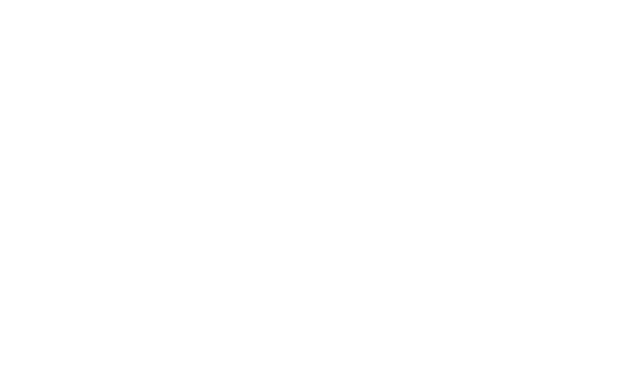
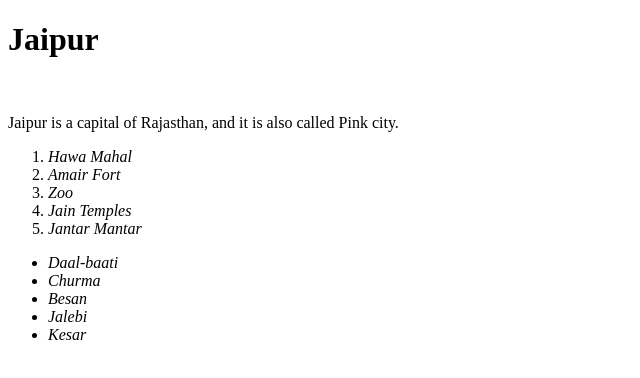
Before and after one commit to acciojob/favorite-holiday-m-j0401, a website: page main.html in a window 1280 px wide. Shown: the whole page, without its empty margins (0-640 px from the left). Drawn offline with Linux system fonts and the light colour scheme.

Commit message:
created a submission

```diff
--- a/main.html
+++ b/main.html
@@ -10,6 +10,23 @@
 	<!-- the entire body must be written by student -->
     <script type="text/javascript" src="./script.js">
 </script>
+	<H1>Jaipur</H1>
+	<br>
+	<p>Jaipur is a capital of Rajasthan, and it is also called Pink city.</p>
+	<ol>
+	 <li><em>Hawa Mahal</em></li>
+	 <li><em>Amair Fort</em></li>
+	 <li><em>Zoo</em></li>
+	 <li><em>Jain Temples</em></li>
+	 <li><em>Jantar Mantar</em></li>
+	</ol>
+	<ul>
+		<li><em>Daal-baati</em></li>
+		<li><em>Churma</em></li>
+		<li><em>Besan</em></li>
+		<li><em>Jalebi</em></li>
+		<li><em>Kesar</em></li>
+	</ul>
 
 </body>
 
```
